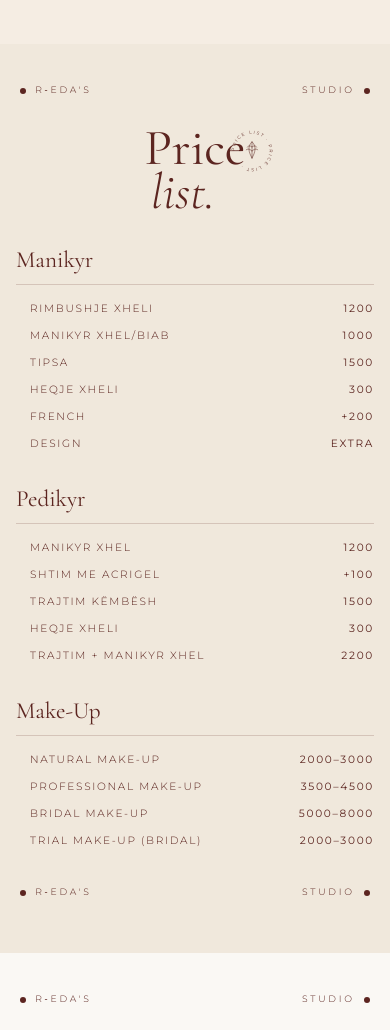
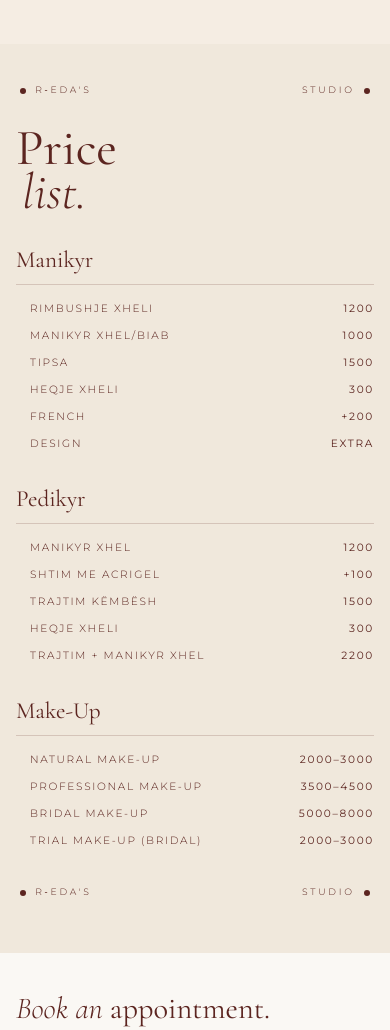
Before and after one commit to AthanasiosCanko/redas-studio, a website: page index.html in a window 390 px wide. Shown: the part 800-1830 px from the top of the page. Drawn offline with nearby package versions, Linux system fonts and the light colour scheme; no server answers.

Commit message:
Simplify booking section and price list title
- Remove R-EDA'S / STUDIO brand strip from the booking/appointment section
- Center the calendar and slots wrap within the wider booking-inner box
- Remove the circular PRICE LIST badge from the price list title
- Delete all now-dead badge CSS (.prices-badge, .badge-svg, .badge-text)

Co-Authored-By: Claude Sonnet 4.6 <noreply@anthropic.com>

```diff
--- a/booking.css
+++ b/booking.css
@@ -36,7 +36,7 @@
   border: 1px solid var(--brown-faint);
   border-radius: 2px;
   padding: clamp(20px, 4vw, 36px);
-  margin-bottom: 28px;
+  margin: 0 auto 28px;
   max-width: 520px;
 }
 
@@ -152,8 +152,8 @@
 
 /* ── Time slots ────────────────────────────────────────── */
 .slots-wrap {
-  margin-top: 4px;
   max-width: 520px;
+  margin: 4px auto 0;
 }
 
 .slots-date-label {
--- a/index.html
+++ b/index.html
@@ -42,24 +42,6 @@
         <span class="title-price">Price</span>
         <em class="title-list">list.</em>
       </h2>
-      <div class="prices-badge" aria-hidden="true">
-        <svg class="badge-svg" viewBox="0 0 90 90" xmlns="http://www.w3.org/2000/svg">
-          <defs>
-            <path id="circlePath" d="M45,45 m-30,0 a30,30 0 1,1 60,0 a30,30 0 1,1 -60,0"/>
-          </defs>
-          <text class="badge-text">
-            <textPath href="#circlePath" startOffset="0%">PRICE LIST · PRICE LIST · </textPath>
-          </text>
-          <g transform="translate(45,45)" fill="none" stroke="#5c2520" stroke-width="0.9" stroke-linecap="round">
-            <path d="M0,12 C-6,2 -8,-8 0,-16 C8,-8 6,2 0,12Z"/>
-            <path d="M0,-16 L0,12"/>
-            <path d="M0,0 C4,-4 8,-4 10,-2"/>
-            <path d="M0,0 C-4,-4 -8,-4 -10,-2"/>
-            <path d="M0,-7 C3,-10 7,-9 8,-7"/>
-            <path d="M0,-7 C-3,-10 -7,-9 -8,-7"/>
-          </g>
-        </svg>
-      </div>
     </div>
 
     <!-- MANIKYR -->
@@ -109,11 +91,6 @@
   <section class="booking" id="booking">
 
     <div class="booking-inner">
-      <div class="prices-header">
-        <span class="prices-header-left"><span class="dot-mark"></span> R&#x2011;EDA'S</span>
-        <span class="prices-header-right">STUDIO <span class="dot-mark"></span></span>
-      </div>
-
       <h2 class="booking-title"><em>Book an</em><span class="title-plain"> appointment.</span></h2>
 
       <div class="cal-wrap">
--- a/styles.css
+++ b/styles.css
@@ -104,11 +104,8 @@ address { font-style: normal; }
   margin: 0 4px;
 }
 
-/* "Price list." stacked logotype + overlapping badge (matches PDF) */
+/* "Price list." stacked logotype */
 .prices-title-wrap {
-  position: relative;
-  width: max-content;
-  max-width: 100%;
   margin: 0 auto clamp(32px, 6vw, 56px);
 }
 
@@ -127,25 +124,6 @@ address { font-style: normal; }
 .title-price { font-style: normal; font-weight: 400; }
 .title-list  { font-style: italic; font-weight: 300; padding-left: 0.12em; }
 
-/* circular "PRICE LIST" badge — overlaps the right of "Price" */
-.prices-badge {
-  position: absolute;
-  left: calc(100% - 1.6em);
-  top: -0.15em;
-  width: clamp(64px, 9vw, 92px);
-  height: clamp(64px, 9vw, 92px);
-}
-
-.badge-svg { width: 100%; height: 100%; overflow: visible; }
-
-.badge-text {
-  font-family: 'Montserrat', sans-serif;
-  font-size: 7.5px;
-  font-weight: 400;
-  fill: var(--brown);
-  letter-spacing: 2.8px;
-  text-transform: uppercase;
-}
 
 /* ── Category ──────────────────────────────────────────── */
 .category { margin-bottom: clamp(28px, 5vw, 48px); }
@@ -239,5 +217,4 @@ address { font-style: normal; }
 @media (max-width: 420px) {
   .prices         { padding-left: 16px; padding-right: 16px; }
   .service-row    { padding-left: 14px; }
-  .prices-badge   { width: 52px; height: 52px; left: calc(100% - 1.2em); }
 }
```
